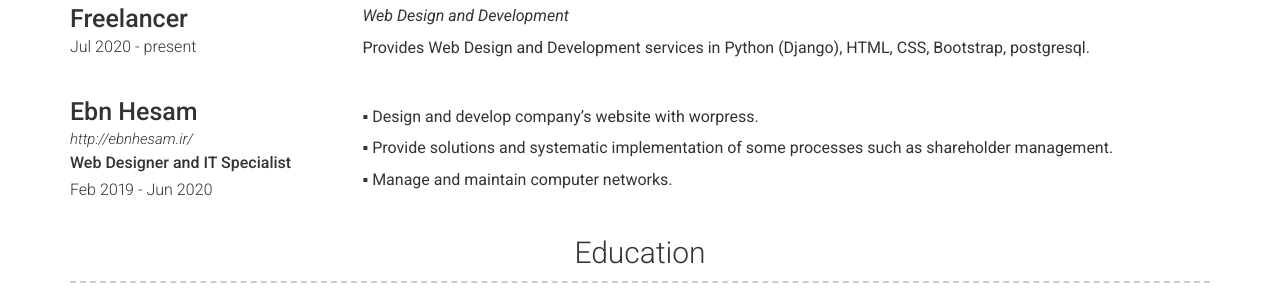
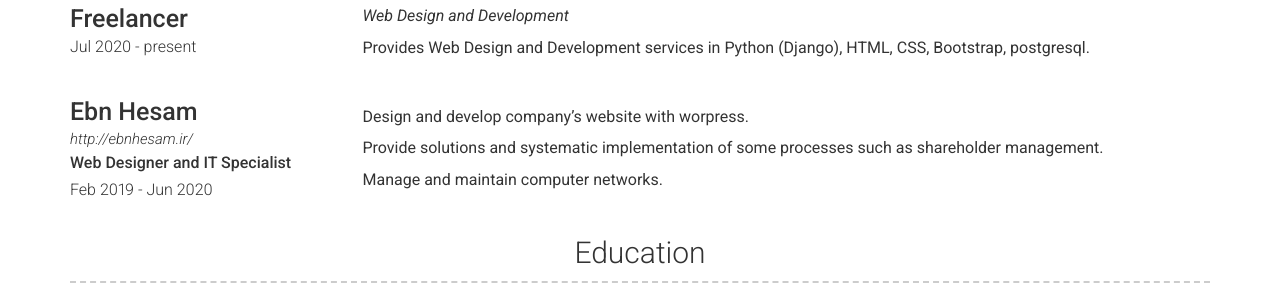
Before and after one commit to mohsenhsz/mohsenhsz.github.io, a Jekyll site: the page built from index.md, in a window 1280 px wide. Shown: the part 626-926 px from the top of the page. Built offline with Jekyll 4.4.1, drawn with Linux system fonts in a browser that asks for light colours; nearby versions of some CDN libraries.

```diff
--- a/_data/experience.yml
+++ b/_data/experience.yml
@@ -17,8 +17,8 @@
 
   description: | # this will include new lines to allow paragraphs
 
-    ▪ Design and develop company's website with worpress.
+    Design and develop company's website with worpress.
 
-    ▪ Provide solutions and systematic implementation of some processes such as shareholder management.
+    Provide solutions and systematic implementation of some processes such as shareholder management.
 
-    ▪ Manage and maintain computer networks.
+    Manage and maintain computer networks.
```
